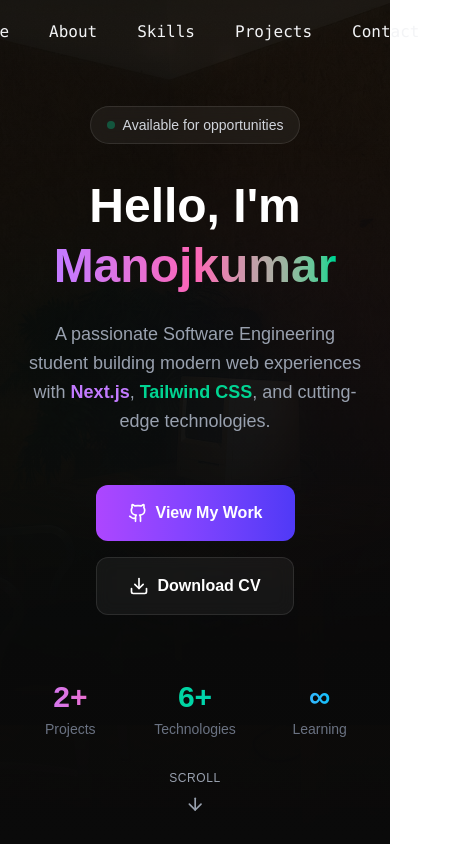
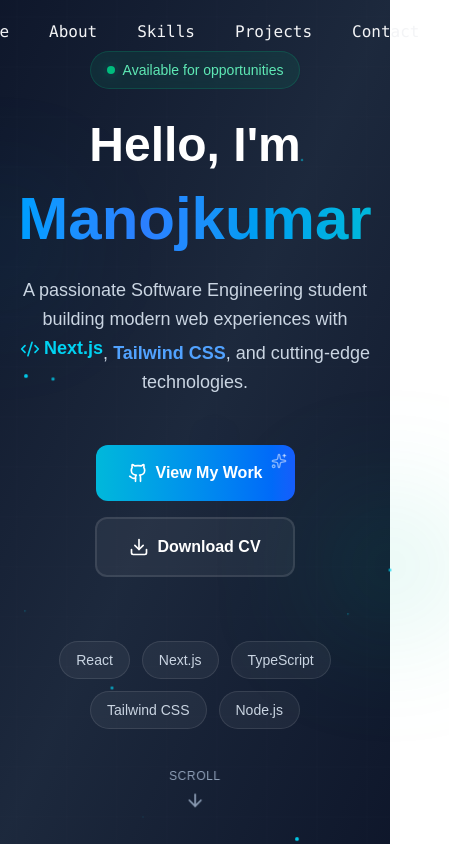
Before and after one commit to halfpastfive23/my-portfolio, a Next.js app: page / in a window 390 px wide. Shown: the top 844 px of the page, 449 px wide, since content can reach past the window. Built offline with nearby package versions, Linux system fonts and the light colour scheme.

Commit message:
More new changes

```diff
--- a/app/globals.css
+++ b/app/globals.css
@@ -72,3 +72,133 @@ body {
   color: white;
   transition: background-color 0.3s ease, color 0.3s ease;
 }
+
+.bg-grid-pattern {
+  background-image: linear-gradient(
+      rgba(148, 163, 184, 0.1) 1px,
+      transparent 1px
+    ),
+    linear-gradient(90deg, rgba(148, 163, 184, 0.1) 1px, transparent 1px);
+  background-size: 50px 50px;
+  animation: grid-flow 20s linear infinite;
+}
+
+@keyframes grid-flow {
+  0% {
+    background-position: 0 0;
+  }
+  100% {
+    background-position: 50px 50px;
+  }
+}
+
+@keyframes float {
+  0%,
+  100% {
+    transform: translateY(0);
+  }
+  50% {
+    transform: translateY(-20px);
+  }
+}
+@keyframes float-delayed {
+  0%,
+  100% {
+    transform: translateY(0);
+  }
+  50% {
+    transform: translateY(-30px);
+  }
+}
+@keyframes twinkle {
+  0%,
+  100% {
+    opacity: 0;
+    transform: scale(0);
+  }
+  50% {
+    opacity: 1;
+    transform: scale(1);
+  }
+}
+@keyframes gradient {
+  0%,
+  100% {
+    background-position: 0% 50%;
+  }
+  50% {
+    background-position: 100% 50%;
+  }
+}
+@keyframes fade-in-up {
+  from {
+    opacity: 0;
+    transform: translateY(30px);
+  }
+  to {
+    opacity: 1;
+    transform: translateY(0);
+  }
+}
+@keyframes fade-in {
+  from {
+    opacity: 0;
+  }
+  to {
+    opacity: 1;
+  }
+}
+@keyframes pulse-slow {
+  0%,
+  100% {
+    opacity: 0.3;
+    transform: scale(1);
+  }
+  50% {
+    opacity: 0.5;
+    transform: scale(1.1);
+  }
+}
+
+.animate-float {
+  animation: float 6s ease-in-out infinite;
+}
+.animate-float-delayed {
+  animation: float-delayed 8s ease-in-out infinite;
+}
+.animate-twinkle {
+  animation: twinkle 3s ease-in-out infinite;
+}
+.animate-gradient {
+  background-size: 200% 200%;
+  animation: gradient 3s ease infinite;
+}
+.animate-fade-in-up {
+  animation: fade-in-up 0.8s ease-out forwards;
+  opacity: 0;
+}
+.animate-fade-in {
+  animation: fade-in 1s ease-out forwards;
+  opacity: 0;
+}
+.animate-pulse-slow {
+  animation: pulse-slow 4s ease-in-out infinite;
+}
+.animation-delay-200 {
+  animation-delay: 200ms;
+}
+.animation-delay-400 {
+  animation-delay: 400ms;
+}
+.animation-delay-600 {
+  animation-delay: 600ms;
+}
+.animation-delay-800 {
+  animation-delay: 800ms;
+}
+.animation-delay-1000 {
+  animation-delay: 1000ms;
+}
+.animation-delay-1200 {
+  animation-delay: 1200ms;
+}
--- a/components/About.js
+++ b/components/About.js
@@ -26,7 +26,7 @@ export default function About() {
   ];
 
   return (
-    <section id="about" className="relative py-20 bg-[#0A0A0A] overflow-hidden">
+    <section id="about" className="relative py-20 bg-[#0c1826] overflow-hidden">
       {/* Background Effects */}
       <div className="absolute inset-0">
         <div className="absolute top-20 left-10 w-72 h-72 bg-purple-500/5 rounded-full blur-3xl" />
--- a/components/Hero.js
+++ b/components/Hero.js
@@ -1,169 +1,150 @@
 "use client";
 
-import { motion } from "framer-motion";
-import { ArrowDown, Github, Download } from "lucide-react";
+import { useState, useEffect } from "react";
+import { Github, Download, ArrowDown, Code2, Sparkles } from "lucide-react";
 
 export default function Hero() {
+  const [mousePosition, setMousePosition] = useState({ x: 0, y: 0 });
+  const [particles, setParticles] = useState([]);
+
+  useEffect(() => {
+    const handleMouseMove = (e) => {
+      setMousePosition({
+        x: (e.clientX / window.innerWidth - 0.5) * 20,
+        y: (e.clientY / window.innerHeight - 0.5) * 20,
+      });
+    };
+
+    window.addEventListener("mousemove", handleMouseMove);
+    return () => window.removeEventListener("mousemove", handleMouseMove);
+  }, []);
+
+  useEffect(() => {
+    const newParticles = Array.from({ length: 20 }).map(() => ({
+      left: Math.random() * 100,
+      top: Math.random() * 100,
+      delay: Math.random() * 3,
+    }));
+    setParticles(newParticles);
+  }, []);
+
   return (
-    <section
-      id="home"
-      className="relative min-h-screen flex items-center justify-center overflow-hidden bg-[#0A0A0A]"
-    >
-      {/* Background Image with Overlay */}
-      <div className="absolute inset-0">
-        <div className="absolute inset-0 bg-gradient-to-b from-[#0A0A0A]/60 via-[#0A0A0A]/80 to-[#0A0A0A] z-10" />
-        <motion.img
-          initial={{ scale: 1.1, opacity: 0 }}
-          animate={{ scale: 1, opacity: 0.4 }}
-          transition={{ duration: 1.5, ease: "easeOut" }}
-          src="/HeroImage2.jpg"
-          alt="Workspace"
-          className="w-full h-full object-cover"
+    <section className="relative min-h-screen flex items-center justify-center overflow-visible bg-gradient-to-br from-slate-900 via-slate-800 to-slate-900">
+      <div className="absolute inset-0 bg-grid-pattern opacity-20" />
+
+      <div className="absolute inset-0 overflow-visible pointer-events-none">
+        <div
+          className="absolute top-[25vh] left-[-10vw] w-[20vw] h-[20vw] bg-gradient-to-br from-cyan-500/20 to-blue-500/20 rounded-full blur-3xl animate-float"
+          style={{
+            transform: `translate(${mousePosition.x}px, ${mousePosition.y}px)`,
+            transition: "transform 0.5s ease-out",
+          }}
         />
+
+        <div
+          className="absolute bottom-[25vh] right-[-15vw] w-[30vw] h-[30vw] bg-gradient-to-tl from-emerald-500/20 to-teal-500/20 rounded-full blur-3xl animate-float-delayed"
+          style={{
+            transform: `translate(${-mousePosition.x}px, ${-mousePosition.y}px)`,
+            transition: "transform 0.5s ease-out",
+          }}
+        />
+
+        <div className="absolute top-[50%] left-[50%] w-[10vw] h-[10vw] bg-gradient-to-br from-blue-400/10 to-cyan-400/10 rounded-full blur-2xl animate-pulse-slow" />
+
+        {particles.map((p, i) => (
+          <div
+            key={i}
+            className="absolute w-1 h-1 bg-cyan-400 rounded-full animate-twinkle"
+            style={{
+              left: `${p.left}%`,
+              top: `${p.top}%`,
+              animationDelay: `${p.delay}s`,
+            }}
+          />
+        ))}
       </div>
 
-      {/* Gradient Orbs */}
-      <div className="absolute inset-0 z-0">
-        <div className="absolute top-1/4 left-1/4 w-96 h-96 bg-purple-500/20 rounded-full blur-3xl animate-pulse" />
-        <div
-          className="absolute bottom-1/4 right-1/4 w-96 h-96 bg-emerald-500/20 rounded-full blur-3xl animate-pulse"
-          style={{ animationDelay: "1s" }}
-        />
-      </div>
-
-      {/* Main Content */}
-      <div className="relative z-20 max-w-7xl mx-auto px-6 text-center">
-        {/* Badge */}
-        <motion.div
-          initial={{ opacity: 0, y: 20 }}
-          animate={{ opacity: 1, y: 0 }}
-          transition={{ duration: 0.6, delay: 0.2 }}
-          className="inline-flex items-center gap-2 px-4 py-2 rounded-full bg-white/5 border border-white/10 backdrop-blur-sm mb-8"
-        >
-          <div className="w-2 h-2 rounded-full bg-emerald-400 animate-pulse" />
-          <span className="text-sm text-gray-300 font-medium">
+      <div className="relative z-10 max-w-7xl mx-auto px-4 sm:px-6 lg:px-8 text-center overflow-visible">
+        <div className="inline-flex items-center gap-2 px-4 py-2 rounded-full bg-emerald-500/10 border border-emerald-500/20 backdrop-blur-sm mb-8 animate-fade-in-up">
+          <span className="relative flex h-2 w-2">
+            <span className="animate-ping absolute inline-flex h-full w-full rounded-full bg-emerald-400 opacity-75" />
+            <span className="relative inline-flex rounded-full h-2 w-2 bg-emerald-500" />
+          </span>
+          <span className="text-sm text-emerald-300 font-medium">
             Available for opportunities
           </span>
-        </motion.div>
+        </div>
 
-        {/* Main Heading */}
-        <motion.h1
-          initial={{ opacity: 0, y: 30 }}
-          animate={{ opacity: 1, y: 0 }}
-          transition={{ duration: 0.8, delay: 0.4 }}
-          className="text-5xl md:text-7xl lg:text-8xl font-bold text-white mb-6 leading-tight"
-        >
-          Hello, I&apos;m{" "}
-          <span className="bg-gradient-to-r from-purple-400 via-pink-400 to-emerald-400 bg-clip-text text-transparent">
+        {/* TITLE FIXED HERE */}
+        <h1 className="flex flex-col font-bold text-white mb-6 leading-none">
+          <span className="text-5xl sm:text-6xl md:text-7xl lg:text-8xl mb-4">
+            Hello, I&apos;m
+          </span>
+
+          <span className="text-6xl sm:text-7xl md:text-8xl lg:text-9xl bg-gradient-to-r from-cyan-400 via-blue-500 to-teal-400 bg-clip-text text-transparent animate-gradient leading-[1.12]">
             Manojkumar
           </span>
-        </motion.h1>
+        </h1>
 
-        {/* Subheading */}
-        <motion.p
-          initial={{ opacity: 0, y: 30 }}
-          animate={{ opacity: 1, y: 0 }}
-          transition={{ duration: 0.8, delay: 0.6 }}
-          className="text-lg md:text-xl lg:text-2xl text-gray-400 max-w-3xl mx-auto mb-12 leading-relaxed"
-        >
+        <p className="text-lg sm:text-xl md:text-2xl text-slate-300 max-w-4xl mx-auto mb-12 leading-relaxed animate-fade-in-up animation-delay-400">
           A passionate Software Engineering student building modern web
           experiences with{" "}
-          <span className="text-purple-400 font-semibold">Next.js</span>,{" "}
-          <span className="text-emerald-400 font-semibold">Tailwind CSS</span>,
+          <span className="text-cyan-400 font-semibold inline-flex items-center gap-1">
+            <Code2 className="w-5 h-5 inline" />
+            Next.js
+          </span>
+          , <span className="text-blue-400 font-semibold">Tailwind CSS</span>,
           and cutting-edge technologies.
-        </motion.p>
+        </p>
 
-        {/* CTA Buttons */}
-        <motion.div
-          initial={{ opacity: 0, y: 30 }}
-          animate={{ opacity: 1, y: 0 }}
-          transition={{ duration: 0.8, delay: 0.8 }}
-          className="flex flex-col sm:flex-row gap-4 justify-center items-center"
-        >
+        <div className="flex flex-col sm:flex-row gap-4 justify-center items-center mb-16 animate-fade-in-up animation-delay-600">
           <a
             href="https://github.com/halfpastfive23"
             target="_blank"
             rel="noopener noreferrer"
-            className="group relative px-8 py-4 bg-gradient-to-r from-purple-500 to-indigo-600 rounded-xl font-semibold text-white overflow-hidden transition-all duration-300 hover:shadow-[0_0_30px_rgba(168,85,247,0.4)] flex items-center gap-2"
+            className="group relative px-8 py-4 bg-gradient-to-r from-cyan-500 to-blue-600 rounded-xl font-semibold text-white overflow-hidden transition-all duration-300 hover:shadow-lg hover:shadow-cyan-500/50 hover:scale-105 active:scale-95 flex items-center gap-2"
           >
             <span className="relative z-10 flex items-center gap-2">
               <Github className="w-5 h-5" />
               View My Work
             </span>
-            <div className="absolute inset-0 bg-gradient-to-r from-purple-600 to-indigo-700 opacity-0 group-hover:opacity-100 transition-opacity duration-300" />
+            <div className="absolute inset-0 bg-gradient-to-r from-cyan-600 to-blue-700 opacity-0 group-hover:opacity-100 transition-opacity duration-300" />
+            <Sparkles className="absolute right-2 top-2 w-4 h-4 text-white/50 group-hover:animate-spin" />
           </a>
 
           <a
             href="/Internship_Resume.pdf"
             download
-            className="group relative px-8 py-4 bg-white/5 border border-white/10 backdrop-blur-sm rounded-xl font-semibold text-white overflow-hidden transition-all duration-300 hover:bg-white/10 hover:border-emerald-500/50 flex items-center gap-2"
+            className="group px-8 py-4 bg-white/5 border-2 border-white/10 backdrop-blur-sm rounded-xl font-semibold text-white flex items-center gap-2 transition-all duration-300 hover:bg-white/10 hover:border-cyan-500/50 hover:scale-105 active:scale-95"
           >
-            <Download className="w-5 h-5" />
+            <Download className="w-5 h-5 group-hover:animate-bounce" />
             Download CV
           </a>
-        </motion.div>
+        </div>
 
-        {/* Stats */}
-        <motion.div
-          initial={{ opacity: 0, y: 30 }}
-          animate={{ opacity: 1, y: 0 }}
-          transition={{ duration: 0.8, delay: 1 }}
-          className="mt-16 grid grid-cols-3 gap-8 max-w-2xl mx-auto"
-        >
-          <div className="text-center">
-            <div className="text-3xl md:text-4xl font-bold bg-gradient-to-r from-purple-400 to-pink-400 bg-clip-text text-transparent mb-1">
-              2+
-            </div>
-            <div className="text-sm text-gray-500">Projects</div>
-          </div>
-          <div className="text-center">
-            <div className="text-3xl md:text-4xl font-bold bg-gradient-to-r from-emerald-400 to-teal-400 bg-clip-text text-transparent mb-1">
-              6+
-            </div>
-            <div className="text-sm text-gray-500">Technologies</div>
-          </div>
-          <div className="text-center">
-            <div className="text-3xl md:text-4xl font-bold bg-gradient-to-r from-blue-400 to-cyan-400 bg-clip-text text-transparent mb-1">
-              ∞
-            </div>
-            <div className="text-sm text-gray-500">Learning</div>
-          </div>
-        </motion.div>
+        <div className="flex flex-wrap justify-center gap-3 mb-16 animate-fade-in-up animation-delay-800">
+          {["React", "Next.js", "TypeScript", "Tailwind CSS", "Node.js"].map(
+            (tech, index) => (
+              <span
+                key={tech}
+                className="px-4 py-2 bg-white/5 border border-white/10 backdrop-blur-sm rounded-full text-sm text-slate-300 hover:bg-white/10 hover:border-cyan-500/30 transition-all duration-300 cursor-default hover:scale-110"
+                style={{ animationDelay: `${800 + index * 100}ms` }}
+              >
+                {tech}
+              </span>
+            )
+          )}
+        </div>
       </div>
 
-      {/* Scroll Indicator */}
-      <motion.div
-        initial={{ opacity: 0 }}
-        animate={{ opacity: 1 }}
-        transition={{ duration: 1, delay: 1.5 }}
-        className="absolute bottom-8 left-1/2 transform -translate-x-1/2 z-20"
-      >
-        <motion.div
-          animate={{ y: [0, 10, 0] }}
-          transition={{ duration: 2, repeat: Infinity, ease: "easeInOut" }}
-          className="flex flex-col items-center gap-2 cursor-pointer"
-        >
-          <span className="text-xs text-gray-400 uppercase tracking-wider">
+      <div className="absolute bottom-8 left-1/2 transform -translate-x-1/2 z-20 animate-fade-in animation-delay-1200">
+        <div className="flex flex-col items-center gap-2 cursor-pointer group">
+          <span className="text-xs text-slate-400 uppercase tracking-wider group-hover:text-cyan-400 transition-colors">
             Scroll
           </span>
-          <ArrowDown className="w-5 h-5 text-gray-400" />
-        </motion.div>
-      </motion.div>
-
-      <style jsx global>{`
-        @keyframes pulse {
-          0%,
-          100% {
-            opacity: 0.3;
-          }
-          50% {
-            opacity: 0.5;
-          }
-        }
-        .animate-pulse {
-          animation: pulse 3s cubic-bezier(0.4, 0, 0.6, 1) infinite;
-        }
-      `}</style>
+          <ArrowDown className="w-5 h-5 text-slate-400 animate-bounce group-hover:text-cyan-400 transition-colors" />
+        </div>
+      </div>
     </section>
   );
 }
--- a/components/Navbar.js
+++ b/components/Navbar.js
@@ -69,7 +69,7 @@ export default function Navbar() {
     const id = href.replace("#", "");
     const element = document.getElementById(id);
     if (element) {
-      element.scrollIntoView({ behavior: "auto" });  // instant jump, change to 'smooth' if preferred
+      element.scrollIntoView({ behavior: "auto" }); // instant jump, change to 'smooth' if preferred
     }
   };
 
--- a/components/Projects.js
+++ b/components/Projects.js
@@ -27,12 +27,12 @@ export default function ProjectShowcase() {
   ];
 
   return (
-    <div className="h-[52vh] bg-gradient-to-br from-[#0A0A0A] via-[#0F0F0F] to-[#0A0A0A]">
+    <div className="bg-[#0c1826] pb-20 md:pb-28">
       {/* Hero Section */}
       <div className="relative overflow-hidden">
         <div className="absolute inset-0">
-          <div className="absolute top-10 left-5 w-48 h-48 bg-purple-500/10 rounded-full blur-3xl" />
-          <div className="absolute bottom-10 right-5 w-64 h-64 bg-emerald-500/10 rounded-full blur-3xl" />
+          <div className="absolute top-10 left-5 w-48 h-44 bg-purple-500/10 rounded-full blur-3xl" />
+          <div className="absolute bottom-10 right-5 w-64 h-54 bg-emerald-500/10 rounded-full blur-3xl" />
         </div>
 
         <div className="relative max-w-7xl mx-auto px-6 py-10 md:py-14">
--- a/package.json
+++ b/package.json
@@ -15,7 +15,8 @@
     "react": "19.1.0",
     "react-dom": "19.1.0",
     "react-icons": "^5.5.0",
-    "react-type-animation": "^3.2.0"
+    "react-type-animation": "^3.2.0",
+    "three": "^0.181.2"
   },
   "devDependencies": {
     "@eslint/eslintrc": "^3",
```
Also changed, not shown: app/layout.tsx (+5 -3 lines), components/Contact.js (+225 -26 lines), components/Skills.js (+17 -25 lines), 1 other file (tests, documents, lock files or other folders).
